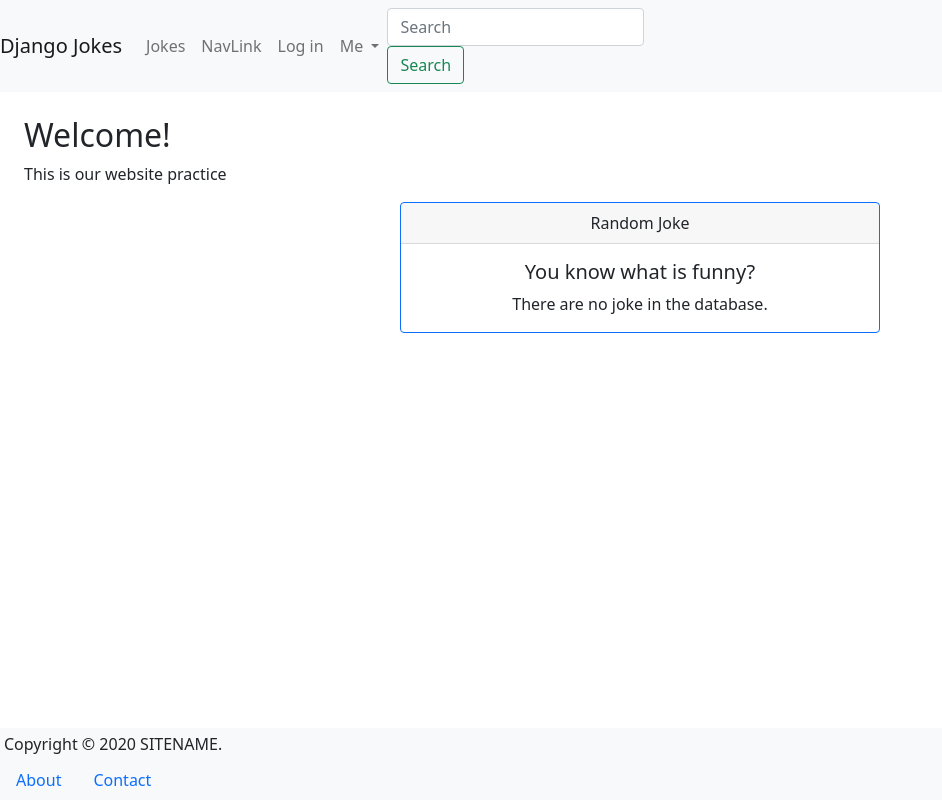
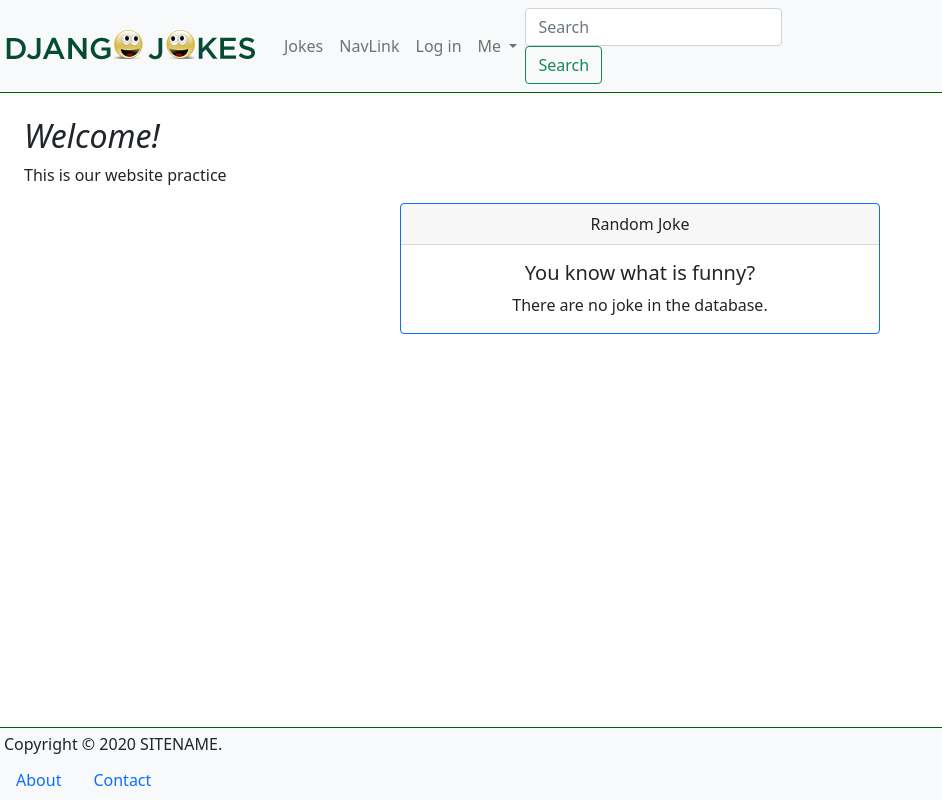
Before and after one commit to andres777-stack/djangokokes.com, a Django app: page / in a window 1280 px wide. Shown: the whole page, without its empty margins (0-942 px from the left). Run offline with Django 4.2, Linux system fonts and the light colour scheme; data that the repository does not hold is empty.

Commit message:
adding postgres and static

```diff
--- a/common/templatetags/common_tags.py
+++ b/common/templatetags/common_tags.py
@@ -9,7 +9,9 @@ def random_joke():
     count = Joke.objects.count()
     if count > 0:
         i = random.randint(0, count-1)
+        print(i)
         joke = Joke.objects.all()[i]
+        print(joke)
         return {'joke': joke}
     else:
         return {'joke':{
--- /dev/null
+++ b/static/css/main.css
@@ -0,0 +1,15 @@
+body {
+  padding-bottom: 50px;
+}
+
+footer {
+  border-top: 1px solid darkgreen;
+}
+
+header {
+  border-bottom: 1px solid darkgreen;
+}
+
+h2 {
+  font-style: italic;
+}
--- a/templates/_base.html
+++ b/templates/_base.html
@@ -1,21 +1,25 @@
 <!DOCTYPE html>
 <html lang="en">
 <head>
+{% load static %}
 <meta charset="UTF-8">
 <meta name="viewport" content="width=device-width, initial-scale=1">
 <link href="https://cdn.jsdelivr.net/npm/bootstrap@5.1.3/dist/css/bootstrap.min.css" rel="stylesheet"
 integrity="sha384-1BmE4kWBq78iYhFldvKuhfTAU6auU8tT94WrHftjDbrCEXSU1oBoqyl2QvZ6jIW3" crossorigin="anonymous">
+<link rel="stylesheet" href="{% static 'css/main.css' %}">
 <!-- ADD BOOTSTRAP CSS FROM https://getbootstrap.com/ -->
 <!-- ADD FONT AWESOME FROM https://fontawesome.com/ -->
 <link rel="stylesheet" href="https://cdnjs.cloudflare.com/ajax/libs/font-awesome/4.7.0/css/font-awesome.css"
 integrity="sha512-5A8nwdMOWrSz20fDsjczgUidUBR8liPYU+WymTZP1lmY9G6Oc7HlZv156XqnsgNUzTyMefFTcsFH/tnJE/+xBg=="
 crossorigin="anonymous" referrerpolicy="no-referrer" /><link rel="stylesheet" href="https://cdnjs.cloudflare.com/ajax/libs/font-awesome/4.7.0/css/font-awesome.css" integrity="sha512-5A8nwdMOWrSz20fDsjczgUidUBR8liPYU+WymTZP1lmY9G6Oc7HlZv156XqnsgNUzTyMefFTcsFH/tnJE/+xBg==" crossorigin="anonymous" referrerpolicy="no-referrer" />
+<link rel="shortcut icon" type="image/png" href="{% static 'images/favicon.png' %}">
 <title>{% block title %}{% endblock %} | Django Jokes</title>
+
 </head>
 <body>
 <header>
   <nav class="navbar navbar-expand-lg navbar-light bg-light">
-    <a class="navbar-brand" href="{% url 'pages:home' %}">Django Jokes</a>
+    <a class="navbar-brand" href="{% url 'pages:home' %}"><img src="{% static 'images/logo.png' %}" alt="logo" class="img-fluid"></a>
     <button class="navbar-toggler" type="button" data-toggle="collapse"
       data-target="#navbarSupportedContent" aria-expanded="false"
       aria-controls="navbarSupportedContent" aria-label="Toggle navigation">
```
Also changed, not shown: djangojokes/settings.py (+12 -2 lines), static/images/favicon.png (added), static/images/logo.png (added).
